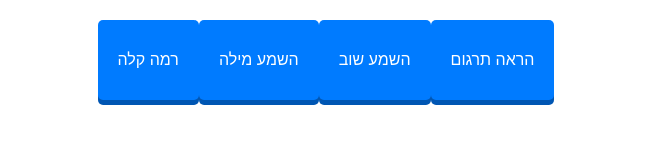
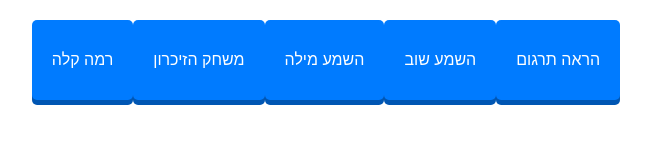
Before and after one commit to shaytheboss/learnenglishfortest, a plain HTML site: page index.html in a window 1280 px wide. Shown: the whole page, without its empty margins (314-965 px from the left). Drawn offline with Linux system fonts and the light colour scheme.

Commit message:
Update index.html

```diff
--- a/index.html
+++ b/index.html
@@ -7,7 +7,7 @@
 </head>
 <body>
     <button id="pageLevel1" class="button-3d">רמה קלה</button>
-	<!--   <button id="memoryGamePage" class="button-3d">משחק הזיכרון</button> -->
+	 <button id="memoryGamePage" class="button-3d">משחק הזיכרון</button>
     <button id="playWord" class="button-3d">השמע מילה</button>
     <button id="playAgain" class="button-3d">השמע שוב</button>
     <button id="displayWordInHebrew" class="button-3d">הראה תרגום</button>
```
